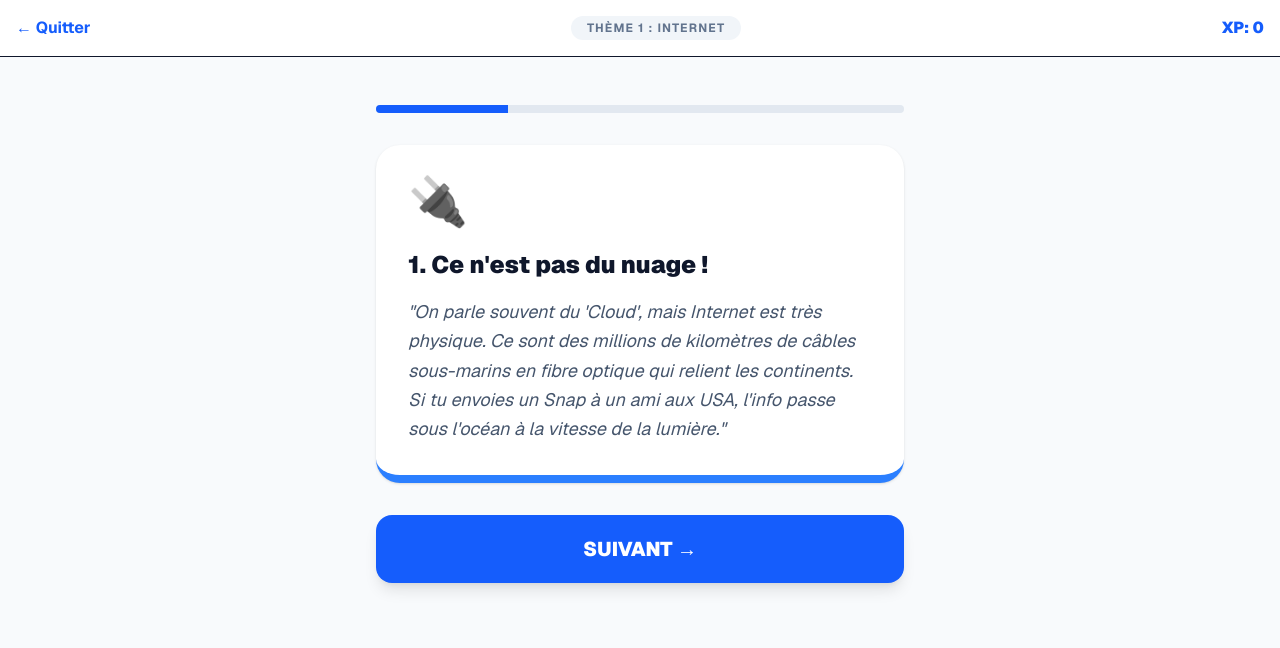
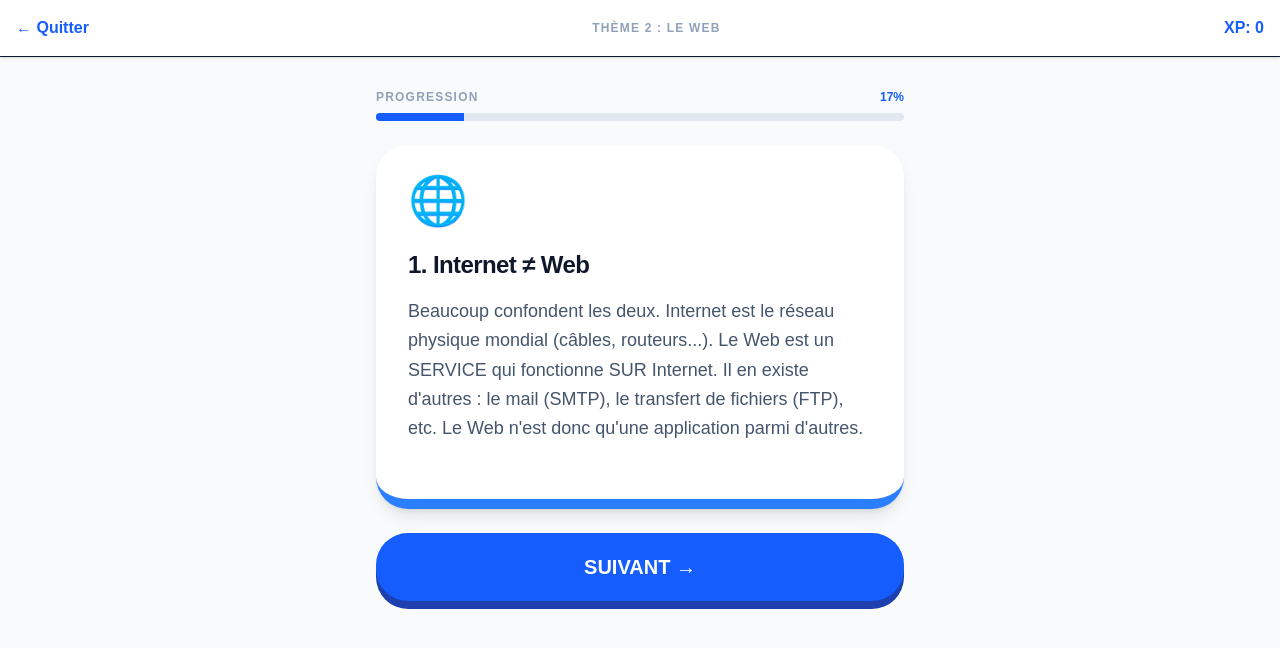
Before and after one commit to mr1968fr/snt-academy, a Next.js app: page /themes/internet in a window 1280 px wide. Shown: the top 648 px of the page. Built offline with nearby package versions, Linux system fonts and the light colour scheme.

Commit message:
Ajout du chapitre: le Web

```diff
--- a/app/themes/internet/page.tsx
+++ b/app/themes/internet/page.tsx
@@ -5,57 +5,91 @@ import Link from 'next/link';
 
 const LESSON_STEPS = [
   {
-    title: "1. Ce n'est pas du nuage !",
-    content: "On parle souvent du 'Cloud', mais Internet est très physique. Ce sont des millions de kilomètres de câbles sous-marins en fibre optique qui relient les continents. Si tu envoies un Snap à un ami aux USA, l'info passe sous l'océan à la vitesse de la lumière.",
-    icon: "🔌",
+    title: "1. Internet ≠ Web",
+    content: "Beaucoup confondent les deux. Internet est le réseau physique mondial (câbles, routeurs...). Le Web est un SERVICE qui fonctionne SUR Internet. Il en existe d'autres : le mail (SMTP), le transfert de fichiers (FTP), etc. Le Web n'est donc qu'une application parmi d'autres.",
+    icon: "🌐",
     color: "border-blue-500"
   },
   {
-    title: "2. L'adresse IP",
-    content: "Pour que les données arrivent au bon endroit, chaque appareil (ton téléphone, le serveur de TikTok) possède une adresse unique : l'adresse IP. C'est comme l'adresse postale de ta maison, mais pour le réseau.",
-    icon: "🏠",
-    color: "border-indigo-500"
+    title: "2. L'histoire du Web",
+    content: "En 1989, Tim Berners-Lee, chercheur au CERN (Genève), propose un système hypertexte pour faciliter le partage d'informations entre scientifiques. Il invente alors le premier navigateur, le premier serveur Web et le langage HTML. Le World Wide Web est né.",
+    icon: "📜",
+    color: "border-amber-500"
   },
   {
-    title: "3. Le DNS : l'annuaire",
-    content: "C'est dur de retenir que Google c'est 142.250.179.78. Alors on a inventé le DNS. C'est un serveur qui traduit 'google.fr' en adresse IP. C'est le répertoire de ton téléphone, mais pour tout le Web.",
-    icon: "📖",
-    color: "border-green-500"
+    title: "3. Modèle Client-Serveur",
+    content: "Quand tu ouvres une page Web, ton navigateur joue le rôle de CLIENT. Il envoie une demande au SERVEUR qui héberge le site. Le serveur lui répond en envoyant les fichiers (HTML, CSS, images...). C'est ce principe fondamental qui fait fonctionner le Web.",
+    icon: "🔄",
+    color: "border-indigo-500",
+    hasLab: true
   },
   {
-    title: "4. Les Paquets",
-    content: "Une photo ou une vidéo est trop lourde pour être envoyée d'un coup. Internet la découpe en petits morceaux appelés 'paquets'. Ils voyagent séparément et sont reconstitués à l'arrivée. C'est comme envoyer un Lego en pièces détachées par la poste !",
-    icon: "📦",
-    color: "border-orange-500"
+    title: "4. L'URL : l'adresse d'une page Web",
+    content: "Chaque page possède une URL (Uniform Resource Locator). Elle permet d'identifier précisément une ressource sur le Web. Une URL se décompose généralement en : protocole (https://), nom de domaine (www.exemple.fr) et chemin (/page/).",
+    icon: "🔗",
+    color: "border-green-500",
+    hasLab2: true
+  },
+  {
+    title: "5. Navigateurs et Moteurs de Recherche",
+    content: "Le NAVIGATEUR (Chrome, Firefox, Edge...) permet d'afficher les pages Web. Le MOTEUR DE RECHERCHE (Google, Qwant, Ecosia...) permet de trouver des pages Web à partir de mots-clés. À ne pas confondre !",
+    icon: "🔍",
+    color: "border-violet-500"
+  },
+  {
+    title: "6. HTTP, HTTPS et Sécurité",
+    content: "HTTP signifie HyperText Transfer Protocol. Le 'S' de HTTPS signifie 'Secure' (sécurisé). Avec HTTPS, les échanges entre client et serveur sont chiffrés. Aujourd'hui, la grande majorité des sites passent obligatoirement en HTTPS.",
+    icon: "🔒",
+    color: "border-red-500"
   }
 ];
 
 const QUIZ_QUESTIONS = [
   {
-    q: "Comment les données traversent-elles majoritairement les océans ?",
-    options: ["Par satellite", "Par des câbles sous-marins", "Par les ondes radio"],
+    q: "Quelle est la bonne distinction entre Internet et Web ?",
+    options: ["Ils signifient exactement la même chose", "Internet est le réseau, le Web est un service qui l'utilise", "Le Web est le réseau, Internet est un navigateur"],
     correct: 1,
-    explanation: "99% du trafic internet mondial passe par des câbles de fibre optique posés au fond des océans."
+    explanation: "Internet est l'infrastructure mondiale. Le Web est l'une des applications fonctionnant grâce à Internet."
   },
   {
-    q: "À quoi sert le protocole IP ?",
-    options: ["À crypter les messages", "À donner une adresse unique à chaque appareil", "À accélérer la connexion"],
+    q: "Qui est à l'origine du World Wide Web ?",
+    options: ["Bill Gates", "Tim Berners-Lee", "Mark Zuckerberg"],
     correct: 1,
-    explanation: "L'adresse IP permet d'identifier la source et la destination de chaque paquet de données."
+    explanation: "Tim Berners-Lee a proposé le Web au CERN en 1989 pour faciliter le partage d'informations."
   },
   {
-    q: "Quel est le rôle du DNS ?",
-    options: ["Stocker tes photos", "Traduire un nom de domaine en adresse IP", "Découper les fichiers en paquets"],
+    q: "Dans le modèle client-serveur, qui envoie la demande pour afficher une page ?",
+    options: ["Le serveur", "Le routeur", "Le client (navigateur)"],
+    correct: 2,
+    explanation: "C'est ton navigateur qui fait la requête. Le serveur se contente de répondre à cette demande."
+  },
+  {
+    q: "Que permet le DNS dans le fonctionnement du Web ?",
+    options: ["De traduire un nom de domaine (ex: google.fr) en adresse IP", "D'accélérer ton WiFi", "De compresser les images"],
+    correct: 0,
+    explanation: "Sans DNS, il faudrait taper l'adresse IP à la place du nom de domaine à chaque fois."
+  },
+  {
+    q: "Pourquoi privilégier un site en HTTPS plutôt qu'en HTTP ?",
+    options: ["Il charge plus vite", "Les données échangées sont chiffrées et plus sécurisées", "Il consomme moins de données"],
     correct: 1,
-    explanation: "Le DNS évite d'avoir à retenir les suites de chiffres des adresses IP."
+    explanation: "Le 'S' signifie Secure. Il protège notamment les mots de passe et les données personnelles."
   }
 ];
 
-export default function InternetChapter() {
+export default function WebChapter() {
   const [mode, setMode] = useState<'cours' | 'quiz' | 'resultat'>('cours');
   const [step, setStep] = useState(0);
   const [quizIdx, setQuizIdx] = useState(0);
   const [score, setScore] = useState(0);
+  const [bonusXP, setBonusXP] = useState(0);
+
+  // Lab 1 : Client/Serveur
+  const [lab1Answer, setLab1Answer] = useState<string | null>(null);
+
+  // Lab 2 : Découpage URL
+  const [lab2Answer, setLab2Answer] = useState<string | null>(null);
+
   const [selectedAnswer, setSelectedAnswer] = useState<number | null>(null);
   const [isLocked, setIsLocked] = useState(false);
 
@@ -76,84 +110,190 @@ export default function InternetChapter() {
       setQuizIdx(quizIdx + 1);
       setSelectedAnswer(null);
       setIsLocked(false);
-    } else setMode('resultat');
+    } else {
+      setMode('resultat');
+    }
   };
 
   return (
-    <div className="min-h-screen bg-slate-50 text-slate-900 font-sans">
-      <nav className="p-4 bg-white border-b sticky top-0 z-50 flex justify-between items-center">
+    <div className="min-h-screen bg-slate-50 text-slate-900 pb-12">
+      {/* HEADER */}
+      <nav className="p-4 bg-white border-b sticky top-0 z-50 flex justify-between items-center shadow-sm">
         <Link href="/themes" className="text-blue-600 font-bold">← Quitter</Link>
-        <div className="bg-slate-100 px-4 py-1 rounded-full text-xs font-bold uppercase tracking-widest text-slate-500">
-          Thème 1 : Internet
-        </div>
-        <div className="text-blue-600 font-black">XP: {score * 50}</div>
+        <div className="font-black text-xs uppercase tracking-widest text-slate-400">Thème 2 : Le Web</div>
+        <div className="text-blue-600 font-black">XP: {score * 100 + bonusXP}</div>
       </nav>
 
-      <div className="max-w-xl mx-auto px-6 py-12">
+      <div className="max-w-xl mx-auto px-6 py-8">
         {mode === 'cours' && (
-          <div className="space-y-8">
+          <div className="space-y-6">
+            {/* Progress Bar */}
+            <div className="flex justify-between items-center mb-2">
+              <span className="text-xs font-black text-slate-400 uppercase tracking-widest">Progression</span>
+              <span className="text-xs font-black text-blue-600">{Math.round(((step + 1) / LESSON_STEPS.length) * 100)}%</span>
+            </div>
             <div className="w-full bg-slate-200 h-2 rounded-full overflow-hidden">
               <div className="bg-blue-600 h-full transition-all duration-500" style={{ width: `${((step + 1) / LESSON_STEPS.length) * 100}%` }}></div>
             </div>
-            <div className={`p-8 bg-white rounded-3xl border-b-8 shadow-sm ${LESSON_STEPS[step].color}`}>
+
+            <div className={`p-8 bg-white rounded-[2rem] border-b-[10px] shadow-lg transition-all ${LESSON_STEPS[step].color}`}>
               <div className="text-5xl mb-6">{LESSON_STEPS[step].icon}</div>
-              <h2 className="text-2xl font-black mb-4">{LESSON_STEPS[step].title}</h2>
-              <p className="text-lg text-slate-600 leading-relaxed italic italic">"{LESSON_STEPS[step].content}"</p>
+              <h2 className="text-2xl font-black mb-4 tracking-tight">{LESSON_STEPS[step].title}</h2>
+              <p className="text-lg text-slate-600 leading-relaxed font-medium mb-6">
+                {LESSON_STEPS[step].content}
+              </p>
+
+              {/* MINI-LAB 1 : Client / Serveur */}
+              {LESSON_STEPS[step].hasLab && (
+                <div className="bg-indigo-50 p-6 rounded-2xl border-2 border-indigo-100 mt-4">
+                  <h4 className="text-indigo-900 font-black text-sm mb-4 uppercase tracking-wider">🛠️ Mini-Lab : Client ou Serveur ?</h4>
+                  <p className="text-sm text-indigo-800 mb-4">Pour chaque situation, indique qui agit.</p>
+
+                  <div className="space-y-3">
+                    <div className="bg-white p-3 rounded-xl border border-indigo-100">
+                      <p className="text-sm font-bold mb-2">« Ton navigateur affiche la page Wikipédia »</p>
+                      <div className="flex gap-2">
+                        {['Client', 'Serveur'].map(val => (
+                          <button
+                            key={val}
+                            onClick={() => {
+                              setLab1Answer(val);
+                              if(val === 'Client') setBonusXP(prev => prev === 0 ? 100 : prev);
+                            }}
+                            className={`px-3 py-1.5 text-sm rounded-lg font-bold transition-all ${lab1Answer === val ? (val === 'Client' ? 'bg-green-500 text-white' : 'bg-red-500 text-white') : 'bg-slate-50 text-indigo-600 border border-indigo-100'}`}
+                          >
+                            {val}
+                          </button>
+                        ))}
+                      </div>
+                      {lab1Answer === 'Client' && <p className="text-[10px] text-green-600 font-black mt-2 uppercase tracking-widest">Exact ! Le navigateur est le client. +100 XP</p>}
+                    </div>
+
+                    <div className="bg-white p-3 rounded-xl border border-indigo-100">
+                      <p className="text-sm font-bold mb-2">« L'ordinateur de Wikipédia envoie les fichiers HTML »</p>
+                      <div className="flex gap-2">
+                        {['Client', 'Serveur'].map(val => (
+                          <button
+                            key={val}
+                            onClick={() => {
+                              if(val === 'Serveur') setBonusXP(prev => prev < 200 ? 200 : prev);
+                              setLab1Answer('Serveur2');
+                            }}
+                            className={`px-3 py-1.5 text-sm rounded-lg font-bold transition-all ${lab1Answer === 'Serveur2' ? (val === 'Serveur' ? 'bg-green-500 text-white' : 'bg-red-500 text-white') : 'bg-slate-50 text-indigo-600 border border-indigo-100'}`}
+                          >
+                            {val}
+                          </button>
+                        ))}
+                      </div>
+                      {lab1Answer === 'Serveur2' && <p className="text-[10px] text-green-600 font-black mt-2 uppercase tracking-widest">Exact ! C'est le serveur qui répond. +100 XP</p>}
+                    </div>
+                  </div>
+                </div>
+              )}
+
+              {/* MINI-LAB 2 : Découpage URL */}
+              {LESSON_STEPS[step].hasLab2 && (
+                <div className="bg-indigo-50 p-6 rounded-2xl border-2 border-indigo-100 mt-4">
+                  <h4 className="text-indigo-900 font-black text-sm mb-4 uppercase tracking-wider">🛠️ Mini-Lab : Décomposer une URL</h4>
+                  <div className="bg-white p-4 rounded-xl border border-indigo-100 mb-4 font-mono text-sm break-all text-center">
+                    https://www.education.gouv.fr/snt/seconde
+                  </div>
+                  <p className="text-sm text-indigo-800 mb-3">Quel élément correspond au <span className="font-bold">chemin</span> ?</p>
+                  <div className="flex flex-wrap gap-2 justify-center">
+                    {['https://', 'www.education.gouv.fr', '/snt/seconde'].map(val => (
+                      <button
+                        key={val}
+                        onClick={() => {
+                          setLab2Answer(val);
+                          if(val === '/snt/seconde') setBonusXP(prev => prev < 300 ? 300 : prev);
+                        }}
+                        className={`px-3 py-1.5 text-xs sm:text-sm rounded-lg font-bold transition-all ${lab2Answer === val ? (val === '/snt/seconde' ? 'bg-green-500 text-white' : 'bg-red-500 text-white') : 'bg-white text-indigo-600 border border-indigo-100'}`}
+                      >
+                        {val}
+                      </button>
+                    ))}
+                  </div>
+                  {lab2Answer === '/snt/seconde' && <p className="text-[10px] text-green-600 font-black mt-2 text-center uppercase tracking-widest">Bravo ! +100 XP</p>}
+                </div>
+              )}
             </div>
-            <button onClick={nextStep} className="w-full py-5 bg-blue-600 text-white rounded-2xl font-black text-xl hover:bg-blue-700 transition-all shadow-lg">
+
+            <button onClick={nextStep} className="w-full py-5 bg-blue-600 text-white rounded-[2rem] font-black text-xl hover:bg-blue-700 shadow-[0_8px_0_rgb(30,64,175)] hover:translate-y-1 transition-all">
               {step === LESSON_STEPS.length - 1 ? "PASSER AU QUIZ ⚡️" : "SUIVANT →"}
             </button>
           </div>
         )}
 
+        {/* MODE QUIZ */}
         {mode === 'quiz' && (
-          <div className="space-y-8">
+          <div className="space-y-8 animate-in fade-in zoom-in duration-300">
             <div className="text-center">
-              <span className="bg-indigo-100 text-indigo-700 px-3 py-1 rounded-full text-sm font-bold">Question {quizIdx + 1} / {QUIZ_QUESTIONS.length}</span>
-              <h2 className="text-2xl font-black mt-4">{QUIZ_QUESTIONS[quizIdx].q}</h2>
+              <span className="bg-indigo-100 text-indigo-700 px-4 py-1 rounded-full text-xs font-black uppercase tracking-widest">
+                Question {quizIdx + 1} / {QUIZ_QUESTIONS.length}
+              </span>
+              <h2 className="text-2xl font-black mt-6 tracking-tight">{QUIZ_QUESTIONS[quizIdx].q}</h2>
             </div>
+
             <div className="grid gap-4">
               {QUIZ_QUESTIONS[quizIdx].options.map((opt, i) => {
-                let bgColor = "bg-white border-slate-200";
+                let statusClass = "bg-white border-slate-200 hover:border-indigo-400 hover:bg-indigo-50";
                 if (isLocked) {
-                  if (i === QUIZ_QUESTIONS[quizIdx].correct) bgColor = "bg-green-100 border-green-500 text-green-800";
-                  else if (i === selectedAnswer) bgColor = "bg-red-100 border-red-500 text-red-800 opacity-50";
-                  else bgColor = "bg-white border-slate-100 opacity-50";
+                  if (i === QUIZ_QUESTIONS[quizIdx].correct) statusClass = "bg-green-100 border-green-500 text-green-800 scale-[1.02] shadow-md";
+                  else if (i === selectedAnswer) statusClass = "bg-red-100 border-red-500 text-red-800 opacity-60";
+                  else statusClass = "bg-white border-slate-100 opacity-40";
                 }
                 return (
-                  <button key={i} disabled={isLocked} onClick={() => handleAnswer(i)} className={`p-5 rounded-2xl border-2 text-left font-bold transition-all ${bgColor}`}>
+                  <button key={i} disabled={isLocked} onClick={() => handleAnswer(i)} className={`p-5 rounded-2xl border-2 text-left font-bold text-lg transition-all duration-300 ${statusClass}`}>
                     {opt}
                   </button>
                 );
               })}
             </div>
+
             {isLocked && (
-              <div className="bg-white p-6 rounded-3xl border-2 border-indigo-50 shadow-sm animate-in fade-in slide-in-from-bottom-4">
-                <p className="text-slate-600 text-sm mb-4"><span className="font-bold text-indigo-600 uppercase mr-2 text-xs">Le savais-tu ?</span>{QUIZ_QUESTIONS[quizIdx].explanation}</p>
-                <button onClick={nextQuestion} className="w-full py-4 bg-indigo-600 text-white rounded-xl font-bold">Continuer</button>
+              <div className="bg-white p-6 rounded-[2rem] border-2 border-indigo-100 shadow-lg animate-in slide-in-from-bottom-8 duration-500">
+                <div className="flex items-center gap-2 mb-3">
+                  <span className="text-xl">{selectedAnswer === QUIZ_QUESTIONS[quizIdx].correct ? '✅' : '❌'}</span>
+                  <span className="font-black text-indigo-600 uppercase text-xs tracking-widest">Explication</span>
+                </div>
+                <p className="text-slate-600 font-medium leading-relaxed mb-5">{QUIZ_QUESTIONS[quizIdx].explanation}</p>
+                <button onClick={nextQuestion} className="w-full py-4 bg-indigo-600 text-white rounded-2xl font-black hover:bg-indigo-700">
+                  {quizIdx === QUIZ_QUESTIONS.length - 1 ? "VOIR MON RÉSULTAT" : "QUESTION SUIVANTE"}
+                </button>
               </div>
             )}
           </div>
         )}
 
+        {/* MODE RÉSULTAT */}
         {mode === 'resultat' && (
-          <div className="text-center space-y-8">
-            <div className="bg-white p-10 rounded-[3rem] shadow-xl border-t-8 border-blue-600">
-              <div className="text-7xl mb-6">🛰️</div>
-              <h2 className="text-4xl font-black mb-2">Connecté !</h2>
-              <p className="text-slate-500 mb-6 font-bold">Tu maîtrises les bases d&apos;Internet.</p>
-              <div className="flex justify-center gap-4 mb-8">
-                <div className="bg-slate-50 p-4 rounded-2xl border">
+          <div className="text-center space-y-8 animate-in zoom-in duration-500">
+            <div className="bg-white p-10 rounded-[3rem] shadow-2xl border-b-[12px] border-blue-600">
+              <div className="text-7xl mb-6">🚀</div>
+              <h2 className="text-4xl font-black mb-2 tracking-tighter">Mission réussie !</h2>
+              <p className="text-slate-500 font-black uppercase tracking-widest text-xs mb-8">Tu connais les fondements du Web</p>
+
+              <div className="flex justify-center gap-5 my-8">
+                <div className="bg-slate-50 p-5 rounded-3xl border-2 border-slate-100">
                   <div className="text-2xl font-black text-blue-600">{score}/{QUIZ_QUESTIONS.length}</div>
-                  <div className="text-xs uppercase text-slate-400 font-bold tracking-widest">Score</div>
+                  <div className="text-[10px] uppercase text-slate-400 font-black tracking-[0.2em] mt-1">Bonnes réponses</div>
+                </div>
+                <div className="bg-slate-50 p-5 rounded-3xl border-2 border-slate-100">
+                  <div className="text-2xl font-black text-indigo-600">+{score * 100 + bonusXP}</div>
+                  <div className="text-[10px] uppercase text-slate-400 font-black tracking-[0.2em] mt-1">Total XP</div>
                 </div>
               </div>
-              <div className="p-6 bg-gradient-to-br from-blue-50 to-indigo-50 rounded-3xl border border-blue-100">
-                <div className="text-blue-800 font-bold uppercase text-xs tracking-[0.2em] mb-2">Badge Débloqué</div>
-                <div className="text-2xl font-black text-blue-900 uppercase">Maître du Réseau</div>
+
+              <div className="p-6 bg-gradient-to-br from-blue-600 to-indigo-700 rounded-[2rem] text-white relative overflow-hidden shadow-xl">
+                <div className="relative z-10 text-blue-200 font-black uppercase text-[10px] tracking-[0.3em] mb-2">Badge Débloqué</div>
+                <div className="relative z-10 text-2xl font-black tracking-tight uppercase">Explorateur du Web</div>
+                <div className="absolute -right-5 -bottom-5 text-8xl opacity-20 rotate-12">🧭</div>
               </div>
             </div>
-            <Link href="/themes" className="block w-full py-5 bg-slate-900 text-white rounded-2xl font-black text-xl hover:bg-black transition-all">RETOUR AUX THÈMES</Link>
+
+            <Link href="/themes" className="block w-full py-5 bg-slate-900 text-white rounded-[2rem] font-black text-xl hover:bg-black transition-all shadow-xl">
+              RETOUR AUX THÈMES
+            </Link>
           </div>
         )}
       </div>
```
